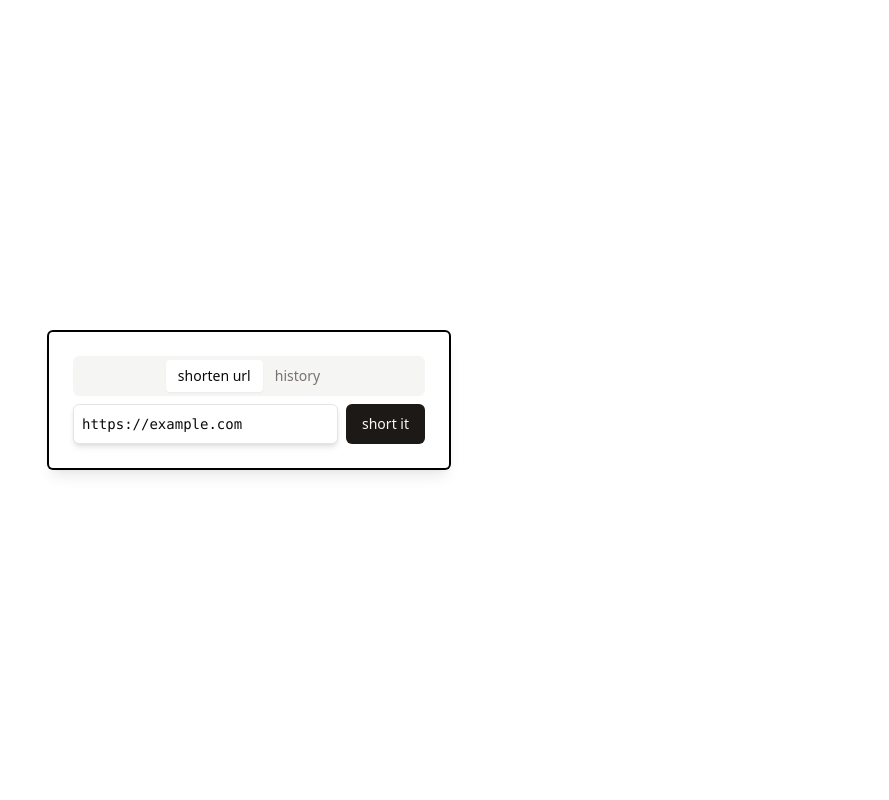
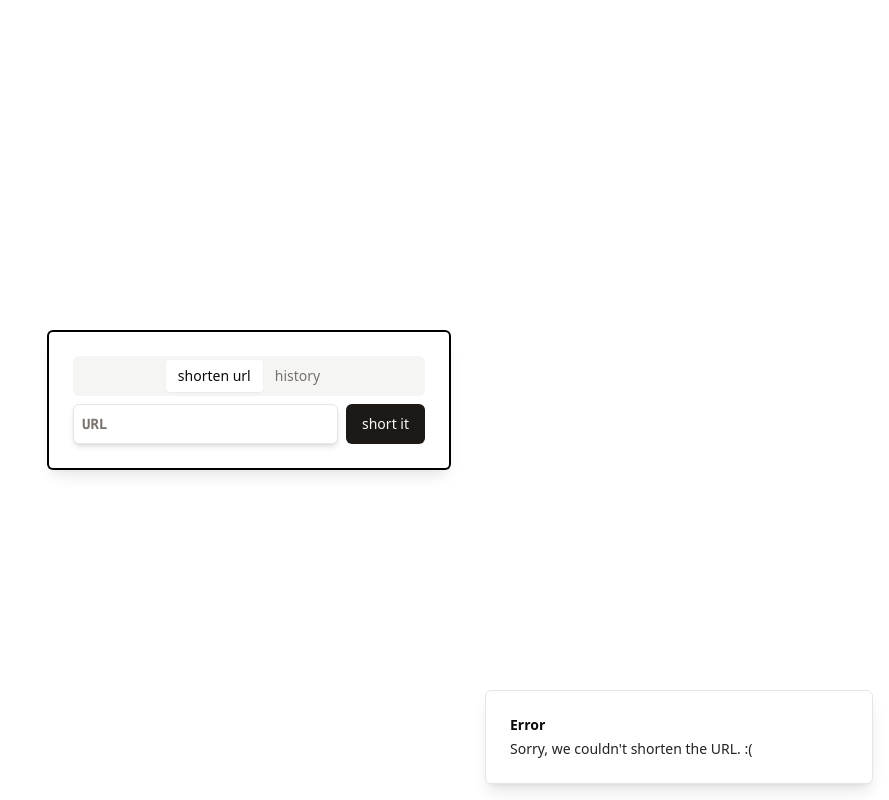
Before and after one commit to EuCaue/url-short, a Next.js app: page / in a window 1280 px wide. Both pictures are taken after typing "https://example.com" into the empty fields and a click on the button "short it". Shown: the whole page, without its empty margins (391-1280 px from the left). Built offline with nearby package versions, Linux system fonts and the light colour scheme; no server answers.

Commit message:
feat(url-short-form): improve error handling for failed URL shortening

```diff
--- a/src/app/layout.tsx
+++ b/src/app/layout.tsx
@@ -1,9 +1,10 @@
 import type { Metadata } from "next";
+import { Toaster } from "@/components/ui/toaster";
 import "./globals.css";
 
 export const metadata: Metadata = {
   title: "URLSHOT - Short URL with ease",
-  description: "",
+  description: "Short URL with ease.",
 };
 
 export default function RootLayout({
@@ -13,7 +14,12 @@
 }>) {
   return (
     <html lang="en">
-      <body>{children}</body>
+      <body>
+        <>
+          {children}
+          <Toaster />
+        </>
+      </body>
     </html>
   );
 }
--- a/src/components/short-url-form.tsx
+++ b/src/components/short-url-form.tsx
@@ -10,12 +10,14 @@
 import { SavedUrl } from "@/types";
 import { Loader } from "lucide-react";
 import { FormEvent, useState } from "react";
+import { useToast } from "./ui/use-toast";
 
 export default function ShortUrlForm() {
   const [urlValue, setUrlValue] = useState<string>("");
   const [isLoading, setIsLoading] = useState<boolean>(false);
   const savedUrls = usePersistStore(useShortUrlsStore, (state) => state);
   const latestShortUrl = useLatestShortUrlStore((state) => state);
+  const { toast } = useToast();
 
   async function handleSubmit(ev: FormEvent<HTMLFormElement>) {
     ev.preventDefault();
@@ -68,7 +70,12 @@
       latestShortUrl.setShowLatestShortUrl(true);
       setUrlValue("");
     } catch (error) {
+      toast({
+        title: "Error",
+        description: "Sorry, we couldn't shorten the URL. :(",
+      });
       console.error("Error shortening the URL:", error);
+      setUrlValue("");
     } finally {
       setIsLoading(false);
     }
--- /dev/null
+++ b/src/components/ui/toast.tsx
@@ -0,0 +1,129 @@
+"use client"
+
+import * as React from "react"
+import * as ToastPrimitives from "@radix-ui/react-toast"
+import { cva, type VariantProps } from "class-variance-authority"
+import { X } from "lucide-react"
+
+import { cn } from "@/lib/utils"
+
+const ToastProvider = ToastPrimitives.Provider
+
+const ToastViewport = React.forwardRef<
+  React.ElementRef<typeof ToastPrimitives.Viewport>,
+  React.ComponentPropsWithoutRef<typeof ToastPrimitives.Viewport>
+>(({ className, ...props }, ref) => (
+  <ToastPrimitives.Viewport
+    ref={ref}
+    className={cn(
+      "fixed top-0 z-[100] flex max-h-screen w-full flex-col-reverse p-4 sm:bottom-0 sm:right-0 sm:top-auto sm:flex-col md:max-w-[420px]",
+      className
+    )}
+    {...props}
+  />
+))
+ToastViewport.displayName = ToastPrimitives.Viewport.displayName
+
+const toastVariants = cva(
+  "group pointer-events-auto relative flex w-full items-center justify-between space-x-4 overflow-hidden rounded-md border p-6 pr-8 shadow-lg transition-all data-[swipe=cancel]:translate-x-0 data-[swipe=end]:translate-x-[var(--radix-toast-swipe-end-x)] data-[swipe=move]:translate-x-[var(--radix-toast-swipe-move-x)] data-[swipe=move]:transition-none data-[state=open]:animate-in data-[state=closed]:animate-out data-[swipe=end]:animate-out data-[state=closed]:fade-out-80 data-[state=closed]:slide-out-to-right-full data-[state=open]:slide-in-from-top-full data-[state=open]:sm:slide-in-from-bottom-full",
+  {
+    variants: {
+      variant: {
+        default: "border bg-background text-foreground",
+        destructive:
+          "destructive group border-destructive bg-destructive text-destructive-foreground",
+      },
+    },
+    defaultVariants: {
+      variant: "default",
+    },
+  }
+)
+
+const Toast = React.forwardRef<
+  React.ElementRef<typeof ToastPrimitives.Root>,
+  React.ComponentPropsWithoutRef<typeof ToastPrimitives.Root> &
+    VariantProps<typeof toastVariants>
+>(({ className, variant, ...props }, ref) => {
+  return (
+    <ToastPrimitives.Root
+      ref={ref}
+      className={cn(toastVariants({ variant }), className)}
+      {...props}
+    />
+  )
+})
+Toast.displayName = ToastPrimitives.Root.displayName
+
+const ToastAction = React.forwardRef<
+  React.ElementRef<typeof ToastPrimitives.Action>,
+  React.ComponentPropsWithoutRef<typeof ToastPrimitives.Action>
+>(({ className, ...props }, ref) => (
+  <ToastPrimitives.Action
+    ref={ref}
+    className={cn(
+      "inline-flex h-8 shrink-0 items-center justify-center rounded-md border bg-transparent px-3 text-sm font-medium ring-offset-background transition-colors hover:bg-secondary focus:outline-none focus:ring-2 focus:ring-ring focus:ring-offset-2 disabled:pointer-events-none disabled:opacity-50 group-[.destructive]:border-muted/40 group-[.destructive]:hover:border-destructive/30 group-[.destructive]:hover:bg-destructive group-[.destructive]:hover:text-destructive-foreground group-[.destructive]:focus:ring-destructive",
+      className
+    )}
+    {...props}
+  />
+))
+ToastAction.displayName = ToastPrimitives.Action.displayName
+
+const ToastClose = React.forwardRef<
+  React.ElementRef<typeof ToastPrimitives.Close>,
+  React.ComponentPropsWithoutRef<typeof ToastPrimitives.Close>
+>(({ className, ...props }, ref) => (
+  <ToastPrimitives.Close
+    ref={ref}
+    className={cn(
+      "absolute right-2 top-2 rounded-md p-1 text-foreground/50 opacity-0 transition-opacity hover:text-foreground focus:opacity-100 focus:outline-none focus:ring-2 group-hover:opacity-100 group-[.destructive]:text-red-300 group-[.destructive]:hover:text-red-50 group-[.destructive]:focus:ring-red-400 group-[.destructive]:focus:ring-offset-red-600",
+      className
+    )}
+    toast-close=""
+    {...props}
+  >
+    <X className="h-4 w-4" />
+  </ToastPrimitives.Close>
+))
+ToastClose.displayName = ToastPrimitives.Close.displayName
+
+const ToastTitle = React.forwardRef<
+  React.ElementRef<typeof ToastPrimitives.Title>,
+  React.ComponentPropsWithoutRef<typeof ToastPrimitives.Title>
+>(({ className, ...props }, ref) => (
+  <ToastPrimitives.Title
+    ref={ref}
+    className={cn("text-sm font-semibold", className)}
+    {...props}
+  />
+))
+ToastTitle.displayName = ToastPrimitives.Title.displayName
+
+const ToastDescription = React.forwardRef<
+  React.ElementRef<typeof ToastPrimitives.Description>,
+  React.ComponentPropsWithoutRef<typeof ToastPrimitives.Description>
+>(({ className, ...props }, ref) => (
+  <ToastPrimitives.Description
+    ref={ref}
+    className={cn("text-sm opacity-90", className)}
+    {...props}
+  />
+))
+ToastDescription.displayName = ToastPrimitives.Description.displayName
+
+type ToastProps = React.ComponentPropsWithoutRef<typeof Toast>
+
+type ToastActionElement = React.ReactElement<typeof ToastAction>
+
+export {
+  type ToastProps,
+  type ToastActionElement,
+  ToastProvider,
+  ToastViewport,
+  Toast,
+  ToastTitle,
+  ToastDescription,
+  ToastClose,
+  ToastAction,
+}
--- /dev/null
+++ b/src/components/ui/toaster.tsx
@@ -0,0 +1,35 @@
+"use client"
+
+import {
+  Toast,
+  ToastClose,
+  ToastDescription,
+  ToastProvider,
+  ToastTitle,
+  ToastViewport,
+} from "@/components/ui/toast"
+import { useToast } from "@/components/ui/use-toast"
+
+export function Toaster() {
+  const { toasts } = useToast()
+
+  return (
+    <ToastProvider>
+      {toasts.map(function ({ id, title, description, action, ...props }) {
+        return (
+          <Toast key={id} {...props}>
+            <div className="grid gap-1">
+              {title && <ToastTitle>{title}</ToastTitle>}
+              {description && (
+                <ToastDescription>{description}</ToastDescription>
+              )}
+            </div>
+            {action}
+            <ToastClose />
+          </Toast>
+        )
+      })}
+      <ToastViewport />
+    </ToastProvider>
+  )
+}
--- /dev/null
+++ b/src/components/ui/use-toast.ts
@@ -0,0 +1,194 @@
+"use client"
+
+// Inspired by react-hot-toast library
+import * as React from "react"
+
+import type {
+  ToastActionElement,
+  ToastProps,
+} from "@/components/ui/toast"
+
+const TOAST_LIMIT = 1
+const TOAST_REMOVE_DELAY = 1000000
+
+type ToasterToast = ToastProps & {
+  id: string
+  title?: React.ReactNode
+  description?: React.ReactNode
+  action?: ToastActionElement
+}
+
+const actionTypes = {
+  ADD_TOAST: "ADD_TOAST",
+  UPDATE_TOAST: "UPDATE_TOAST",
+  DISMISS_TOAST: "DISMISS_TOAST",
+  REMOVE_TOAST: "REMOVE_TOAST",
+} as const
+
+let count = 0
+
+function genId() {
+  count = (count + 1) % Number.MAX_SAFE_INTEGER
+  return count.toString()
+}
+
+type ActionType = typeof actionTypes
+
+type Action =
+  | {
+      type: ActionType["ADD_TOAST"]
+      toast: ToasterToast
+    }
+  | {
+      type: ActionType["UPDATE_TOAST"]
+      toast: Partial<ToasterToast>
+    }
+  | {
+      type: ActionType["DISMISS_TOAST"]
+      toastId?: ToasterToast["id"]
+    }
+  | {
+      type: ActionType["REMOVE_TOAST"]
+      toastId?: ToasterToast["id"]
+    }
+
+interface State {
+  toasts: ToasterToast[]
+}
+
+const toastTimeouts = new Map<string, ReturnType<typeof setTimeout>>()
+
+const addToRemoveQueue = (toastId: string) => {
+  if (toastTimeouts.has(toastId)) {
+    return
+  }
+
+  const timeout = setTimeout(() => {
+    toastTimeouts.delete(toastId)
+    dispatch({
+      type: "REMOVE_TOAST",
+      toastId: toastId,
+    })
+  }, TOAST_REMOVE_DELAY)
+
+  toastTimeouts.set(toastId, timeout)
+}
+
+export const reducer = (state: State, action: Action): State => {
+  switch (action.type) {
+    case "ADD_TOAST":
+      return {
+        ...state,
+        toasts: [action.toast, ...state.toasts].slice(0, TOAST_LIMIT),
+      }
+
+    case "UPDATE_TOAST":
+      return {
+        ...state,
+        toasts: state.toasts.map((t) =>
+          t.id === action.toast.id ? { ...t, ...action.toast } : t
+        ),
+      }
+
+    case "DISMISS_TOAST": {
+      const { toastId } = action
+
+      // ! Side effects ! - This could be extracted into a dismissToast() action,
+      // but I'll keep it here for simplicity
+      if (toastId) {
+        addToRemoveQueue(toastId)
+      } else {
+        state.toasts.forEach((toast) => {
+          addToRemoveQueue(toast.id)
+        })
+      }
+
+      return {
+        ...state,
+        toasts: state.toasts.map((t) =>
+          t.id === toastId || toastId === undefined
+            ? {
+                ...t,
+                open: false,
+              }
+            : t
+        ),
+      }
+    }
+    case "REMOVE_TOAST":
+      if (action.toastId === undefined) {
+        return {
+          ...state,
+          toasts: [],
+        }
+      }
+      return {
+        ...state,
+        toasts: state.toasts.filter((t) => t.id !== action.toastId),
+      }
+  }
+}
+
+const listeners: Array<(state: State) => void> = []
+
+let memoryState: State = { toasts: [] }
+
+function dispatch(action: Action) {
+  memoryState = reducer(memoryState, action)
+  listeners.forEach((listener) => {
+    listener(memoryState)
+  })
+}
+
+type Toast = Omit<ToasterToast, "id">
+
+function toast({ ...props }: Toast) {
+  const id = genId()
+
+  const update = (props: ToasterToast) =>
+    dispatch({
+      type: "UPDATE_TOAST",
+      toast: { ...props, id },
+    })
+  const dismiss = () => dispatch({ type: "DISMISS_TOAST", toastId: id })
+
+  dispatch({
+    type: "ADD_TOAST",
+    toast: {
+      ...props,
+      id,
+      open: true,
+      onOpenChange: (open) => {
+        if (!open) dismiss()
+      },
+    },
+  })
+
+  return {
+    id: id,
+    dismiss,
+    update,
+  }
+}
+
+function useToast() {
+  const [state, setState] = React.useState<State>(memoryState)
+
+  React.useEffect(() => {
+    listeners.push(setState)
+    return () => {
+      const index = listeners.indexOf(setState)
+      if (index > -1) {
+        listeners.splice(index, 1)
+      }
+    }
+  }, [state])
+
+  return {
+    ...state,
+    toast,
+    dismiss: (toastId?: string) => dispatch({ type: "DISMISS_TOAST", toastId }),
+  }
+}
+
+export { useToast, toast }
```
